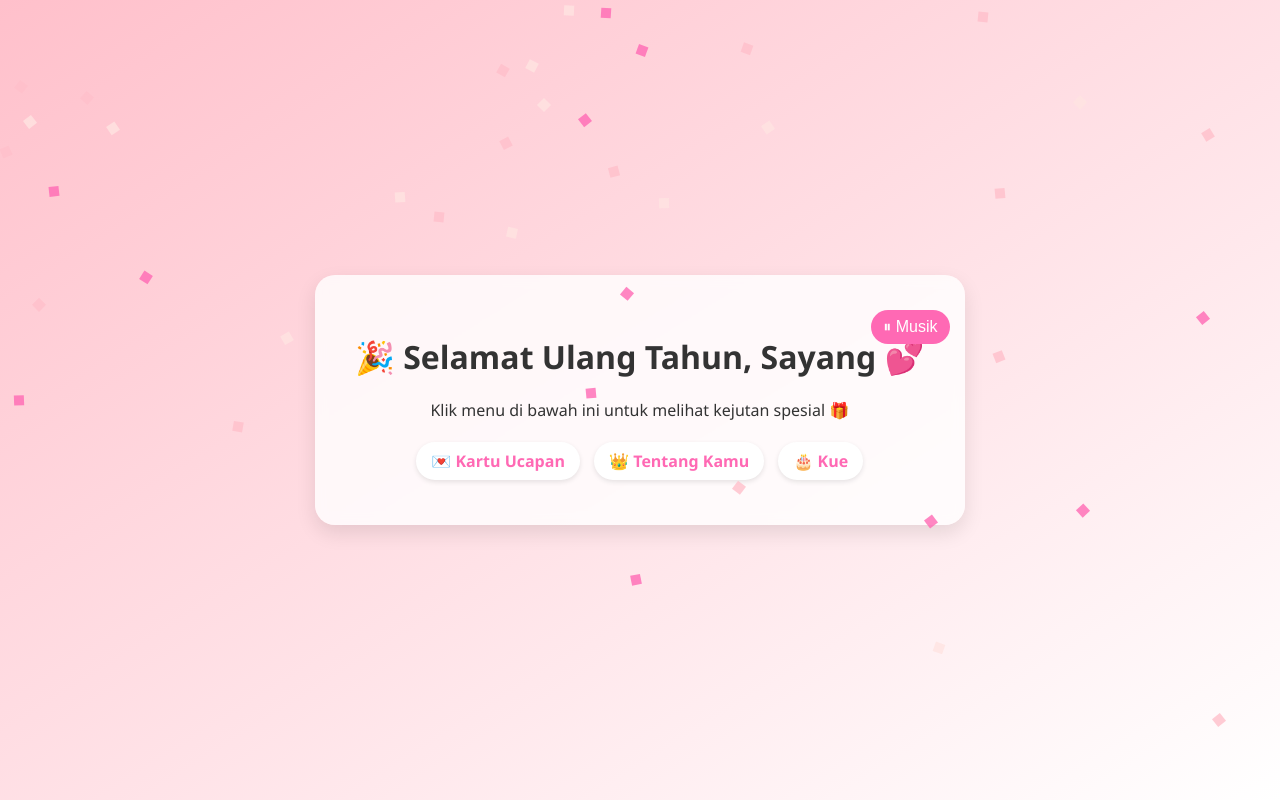
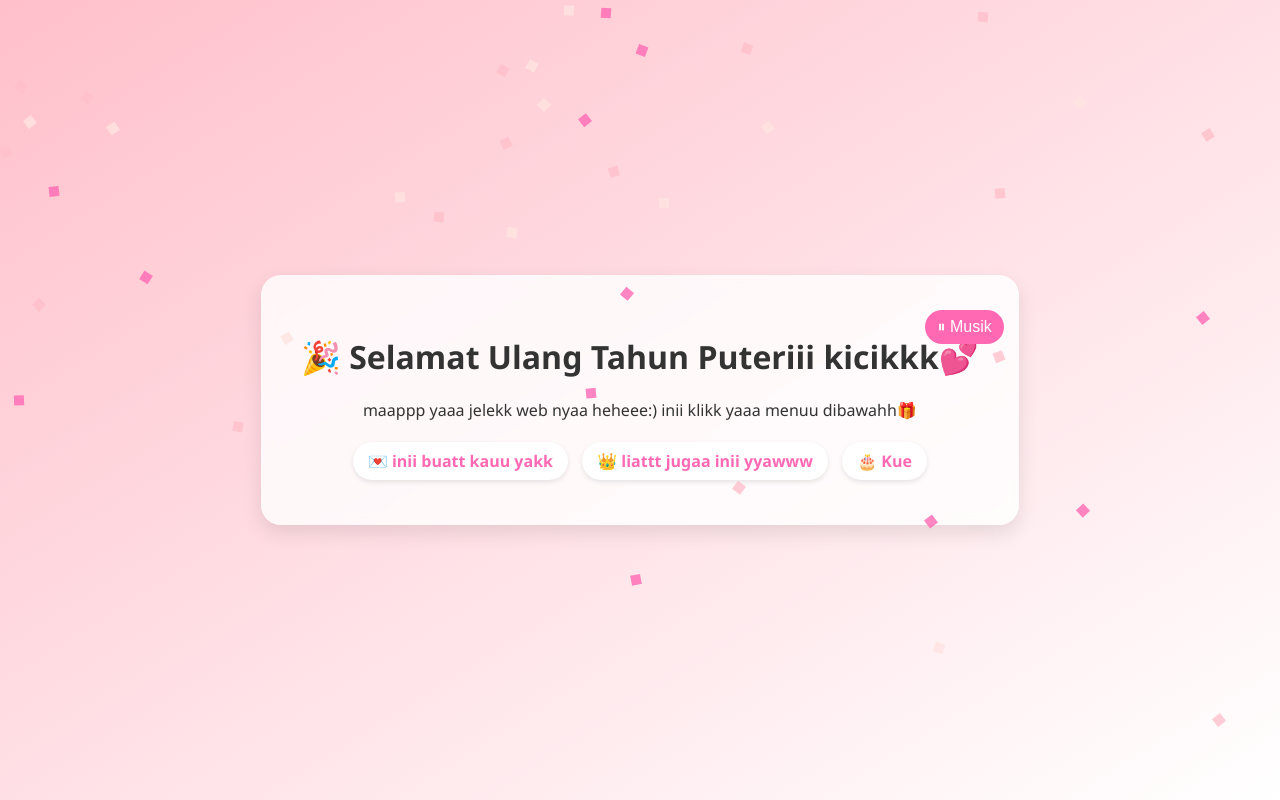
Before and after one commit to bluzeindo20-del/Happy-birthday, a plain HTML site: page index.html in a window 1280 px wide. Drawn offline with Linux system fonts and the light colour scheme.

Commit message:
Update index.html

```diff
--- a/index.html
+++ b/index.html
@@ -3,17 +3,17 @@
 <head>
   <meta charset="UTF-8" />
   <meta name="viewport" content="width=device-width, initial-scale=1.0"/>
-  <title>Selamat Ulang Tahun Sayang 💖</title>
+  <title>HBD cuyy 💖</title>
   <link rel="stylesheet" href="style.css">
 </head>
 <body>
   <div class="card">
     <div class="container">
-    <h1>🎉 Selamat Ulang Tahun, Sayang 💕</h1>
-    <p>Klik menu di bawah ini untuk melihat kejutan spesial 🎁</p>
+    <h1>🎉 Selamat Ulang Tahun Puteriii kicikkk💕</h1>
+    <p>maappp yaaa jelekk web nyaa heheee:) inii klikk yaaa menuu dibawahh🎁</p>
     <nav>
-      <a href="card.html">💌 Kartu Ucapan</a>
-      <a href="about.html">👑 Tentang Kamu</a>
+      <a href="card.html">💌 inii buatt kauu yakk</a>
+      <a href="about.html">👑 liattt jugaa inii yyawww</a>
       <a href="cake.html">🎂 Kue</a>
     </nav>
 
```
